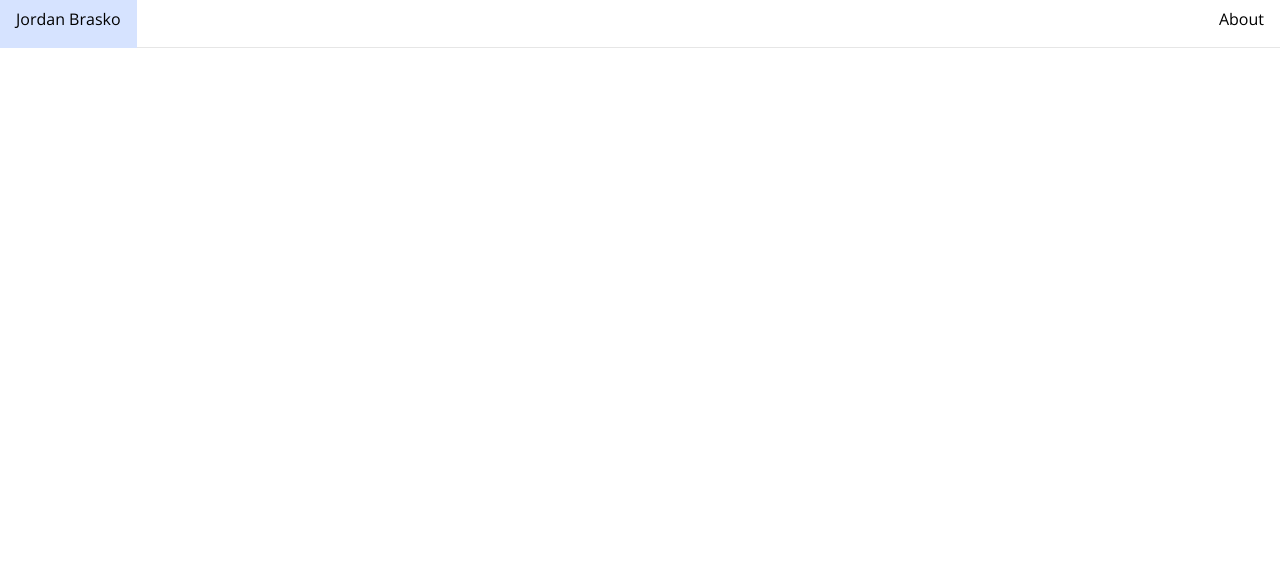
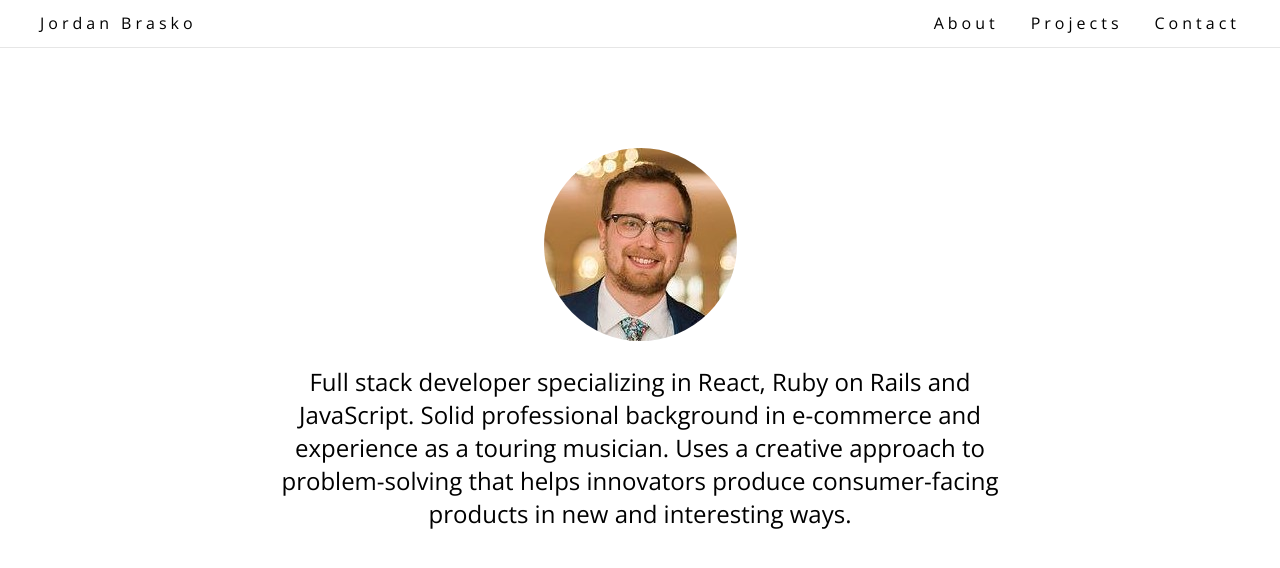
Before and after one commit to jbrasko2/jordan-brasko-portfolio, a React (Create React App) app: page /#/ in a window 1280 px wide. Shown: the top 568 px of the page. Built offline with nearby package versions, Linux system fonts and the light colour scheme.

Commit message:
start homepage

```diff
--- a/src/App.js
+++ b/src/App.js
@@ -2,7 +2,10 @@ import React, { Component } from 'react'
 import NavBar from './components/NavBar'
 import GlobalStyles from './GlobalStyles';
 import { Switch, Route } from 'react-router-dom'
+import Home from './components/Home'
 import About from './components/About'
+import Projects from './components/Projects'
+import Contact from './components/Contact'
 
 
 class App extends Component {
@@ -14,7 +17,10 @@ class App extends Component {
         </div>
 
         <Switch>
+          <Route exact path='/' component={Home} />
           <Route exact path='/about' component={About} />
+          <Route exact path='/projects' component={Projects} />
+          <Route exact path='/contact' component={Contact} />
         </Switch>
 
         <GlobalStyles />
--- a/src/GlobalStyles.js
+++ b/src/GlobalStyles.js
@@ -4,6 +4,11 @@ const GlobalStyles = createGlobalStyle`
   *, *::before, *::after {
     box-sizing: border-box;
   }
+
+  html, body {
+  padding: 0;
+  margin: 0;
+  }
 `
 
 export default GlobalStyles;
--- /dev/null
+++ b/src/components/Contact.js
@@ -0,0 +1,17 @@
+import React from 'react'
+import styled from 'styled-components/macro'
+
+
+const Contact = () => {
+    return (
+        <Wrapper>
+            <h1>Contact</h1>
+        </Wrapper>
+    )
+}
+
+const Wrapper = styled.div`
+    margin: 0 30px;
+`
+
+export default Contact
--- /dev/null
+++ b/src/components/Home.js
@@ -0,0 +1,44 @@
+import React from 'react'
+import styled from 'styled-components/macro'
+import profileImage from '../images/35239659_10155244881526114_8170993985775468544_o.jpg'
+
+const Home = () => {
+    return (
+        <Wrapper>
+            <ProfileCard>
+                <img src={profileImage} />
+                <ProfileIntro>
+                    Full stack developer specializing in React, Ruby on
+                    Rails and JavaScript. Solid professional background in e-commerce
+                    and experience as a touring musician. Uses a creative
+                    approach to problem-solving that helps innovators produce
+                    consumer-facing products in new and interesting ways.
+                 </ProfileIntro>
+            </ProfileCard>
+        </Wrapper>
+    )
+}
+
+const Wrapper = styled.div`
+    display: flex;
+    justify-content: center;
+    padding: 100px 0;
+`
+
+const ProfileCard = styled.div`
+    max-width: 800px;
+
+    img {
+        display: block;
+        margin: 0 auto;
+        border-radius: 50%;
+    }
+`
+
+const ProfileIntro = styled.div`
+    padding: 24px;
+    text-align: center;
+    font-size: 1.5rem;
+`
+
+export default Home
--- a/src/components/NavBar.js
+++ b/src/components/NavBar.js
@@ -14,6 +14,12 @@ const NavBar = () => {
                 <Link to='/about'>
                     <LinkButton>About</LinkButton>
                 </Link>
+                <Link to='/projects'>
+                    <LinkButton>Projects</LinkButton>
+                </Link>
+                <Link to='/contact'>
+                    <LinkButton>Contact</LinkButton>
+                </Link>
             </RightWrapper>
         </Wrapper>
     )
@@ -21,6 +27,7 @@ const NavBar = () => {
 
 const Wrapper = styled.nav`
     position: sticky;
+    width: 100vw;
     top: 0;
     height: 48px;
     background-color: hsl(0, 0%, 100%);
@@ -30,6 +37,7 @@ const Wrapper = styled.nav`
 const LeftWrapper = styled.div`
     float: left;
     height: 48px;
+    margin-left: 24px;
     a {
         font-size: 1rem;
         text-decoration: none;
@@ -39,19 +47,29 @@ const LeftWrapper = styled.div`
 
 const RightWrapper = styled.div`
     float: right;
+    height: 48px;
+    margin-right: 24px;
     a {
         font-size: 1rem;
         text-decoration: none;
         color: black;
     }
+
+    @media (max-width: 600px) {
+        a {
+            display: block;
+        }
+    }
 `
 
 const LinkButton = styled.div`
+    display: inline-block;
     height: 100%;
-    padding: .5rem 1rem;
+    padding: .75rem 1rem;
+    letter-spacing: .25rem;
 
     &:hover {
-        background-color: #d6e3ff;
+        background-color: #ededed;
     }
 `
 
--- /dev/null
+++ b/src/components/Projects.js
@@ -0,0 +1,16 @@
+import React from 'react'
+import styled from 'styled-components/macro'
+
+const Projects = () => {
+    return (
+        <Wrapper>
+            <h1>Projects</h1>
+        </Wrapper>
+    )
+}
+
+const Wrapper = styled.div`
+    margin: 0 30px;
+`
+
+export default Projects
```
Also changed, not shown: src/images/35239659_10155244881526114_8170993985775468544_o.jpg (added).
